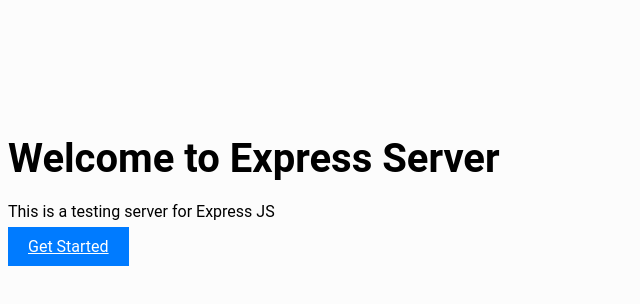
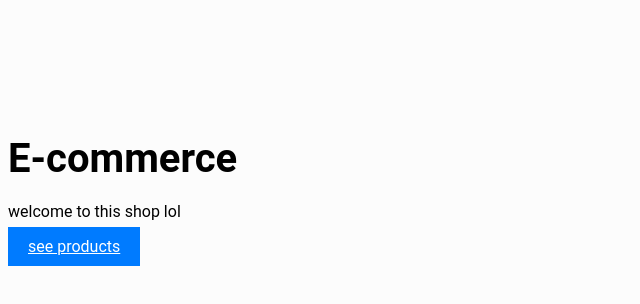
Before and after one commit to MoizRed/Express, a website: page index.html in a window 1280 px wide. Shown: the whole page, without its empty margins (0-640 px from the left). Drawn offline with nearby package versions, Linux system fonts and the light colour scheme.

Commit message:
production-like site2

```diff
--- a/index.html
+++ b/index.html
@@ -10,9 +10,9 @@
 <body>
     <div class="container">
         <div class="text-center">
-            <h1>Welcome to Express Server</h1>
-            <p class="lead">This is a testing server for Express JS</p>
-            <a href="http://localhost:3000/products" class="btn">Get Started</a>
+            <h1>E-commerce</h1>
+            <p class="lead">welcome to this shop lol</p>
+            <a href="http://localhost:3000/products" class="btn">see products</a>
         </div>
     </div>
     <script src="https://cdn.jsdelivr.net/npm/bootstrap@5.3.1/dist/js/bootstrap.bundle.min.js"></script>
--- a/style.css
+++ b/style.css
@@ -1,4 +1,3 @@
-
 body{
     background-color: #fcfcfc;
     font-family: 'Roboto', sans-serif;
```
Also changed, not shown: server.mjs (+3 -4 lines).
